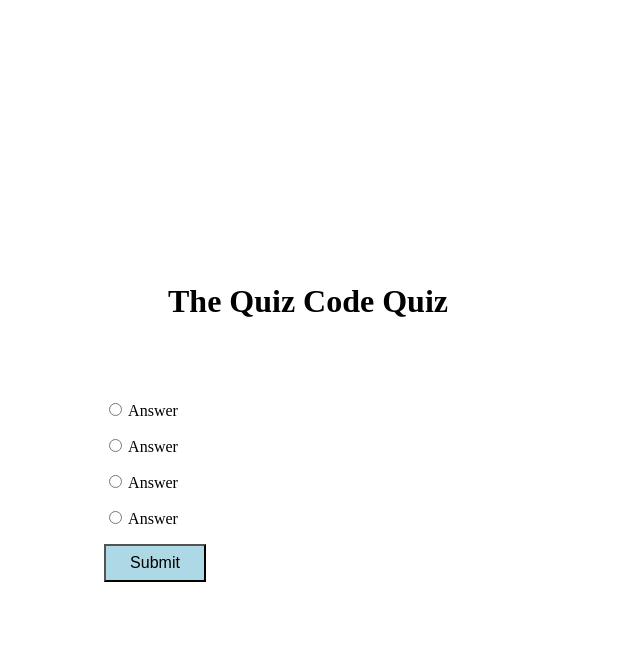
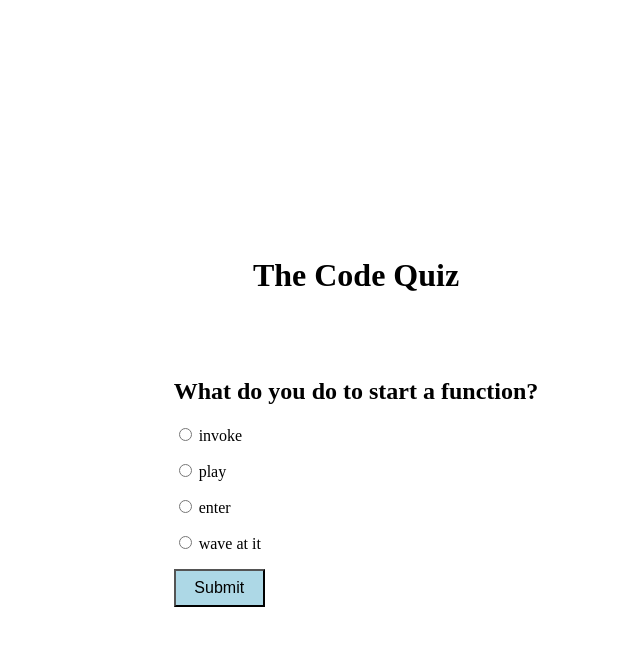
Before and after one commit to mrgssg/code-quiz-4, a plain HTML site: page index.html in a window 1280 px wide. Both pictures are taken after a click on the button "Submit". Shown: the whole page, without its empty margins (332-972 px from the left). Drawn offline with Linux system fonts and the light colour scheme.

Commit message:
worked on adding quiz quest to script.js

```diff
--- a/index.html
+++ b/index.html
@@ -16,7 +16,8 @@
 
     <div class="quiz-container" id="quiz">
 
-    <h1 class="quiz-header"> The Quiz Code Quiz</h1>
+    <h1 class="quiz-header"> The Code Quiz</h1>
+    <h2 id="question"> You've Got This! </h2>
         <ul>
             <li>
                 <input type="radio" name="answer" id="a" class="answer">
--- a/script.js
+++ b/script.js
@@ -1,19 +1,113 @@
 const timerEl = document.getElementById('timer');
-
 
 function countdown () {
 console.log("it works");
 const timeLeft = 3;
 const timeInterval = setInterval(function () {
     if (timeLeft > 1) {
-    timerEl = timeLeft + '';
+    timerEl = timeLeft;
     timeLeft--;
     } else if (timeLeft === 1) {
     timerEl = timeLeft ;
     timeLeft--;
     } else {
-        timerEl = '' + "time's up";
+        timerEl ="time's up";
         clearInterval(timeInterval);
     }
 }, 3000);
 }
+
+const quizQuest = [
+    {
+        question: "What do you do to start a function?",
+        a: "invoke",
+        b: "play",
+        c: "enter",
+        d: "wave at it",
+        correct: "a",
+    },
+    {
+        question: "What does Javascript do for a webpage?",
+        a: "add structure",
+        b: "add style",
+        c: "add up",
+        d: "make it dynamic",
+        correct: "d",
+    },
+    {
+        question: "What do you do to start a function?",
+        a: "invoke",
+        b: "play",
+        c: "enter",
+        d: "wave at it",
+        correct: "a",
+    },
+    {
+        question: "What do you do to start a function?",
+        a: "invoke",
+        b: "play",
+        c: "enter",
+        d: "wave at it",
+        correct: "a",
+    },
+]
+
+const quiz = document.getElementById('quiz')
+const answerEl = document.querySelectorAll('.answer')
+const questionEl = document.getElementById('question')
+const a_text = document.getElementById('a_text')
+const b_text = document.getElementById('b_text')
+const c_text = document.getElementById('c_text')
+const d_text = document.getElementById('d_text')
+const submitBtn = document.getElementById('submit')
+
+let currentQuiz = 0
+let score = 0
+
+newQuiz()
+
+function newQuiz() {
+
+    deselectAnswers()
+
+    const currentQuizQuest = quizQuest[currentQuiz]
+
+    questionEl.innerText = currentQuizQuest.question
+    a_text.innerText = currentQuizQuest.a
+    b_text.innerText = currentQuizQuest.b
+    c_text.innerText = currentQuizQuest.c
+    d_text.innerText = currentQuizQuest.d
+}
+
+function deselectAnswers() {
+    answerEl.forEach(answerEl => answerEl.checked = false)
+}
+
+function selectAnswer() {
+    let answerEl
+    answerEl.forEach(answerEl => {
+        if(answerEl.checked) {
+            answerEl = answerEl.id
+        }
+    })
+    return answerEl
+}
+
+submitBtn.addEventListener('click', () => {
+    const answer = selectAnswer ()
+    if(answer) {
+        if(answer === quizQuest[currentQuiz].correct) {
+            score++
+        }
+
+        currentQuiz++
+
+        if (currentQuiz < quizQuest.length) {
+            newQuiz()
+        } else {
+            quiz.innerHTML = `
+            <h3> You answered ${score}/${quizQuest.length} questions correctly</h3>
+            `
+        }
+    }
+})
--- a/style.css
+++ b/style.css
@@ -1,8 +1,9 @@
-.timer {
+header {
     display: flex;
     justify-content: flex-end;
     align-items: flex-start;
     margin: 0;
+    padding: 3rem;
 }
 
 body {
```
